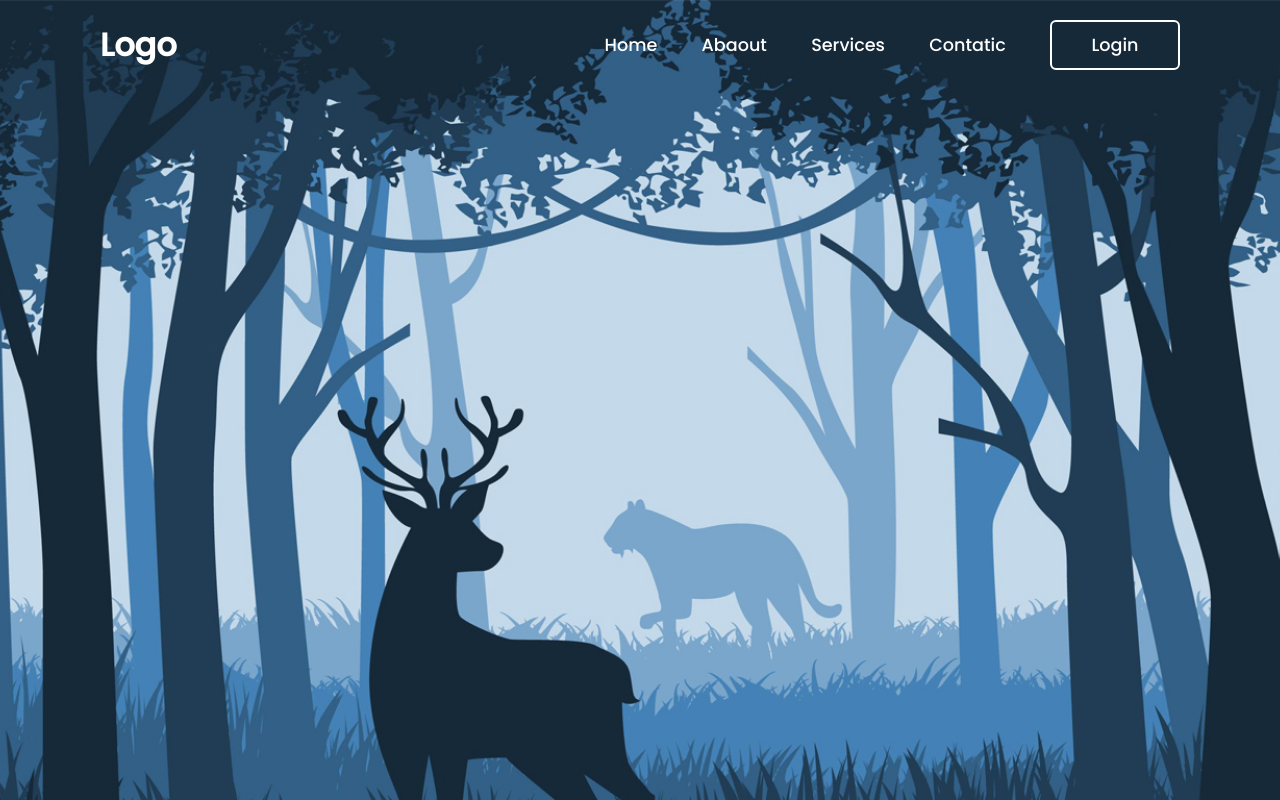
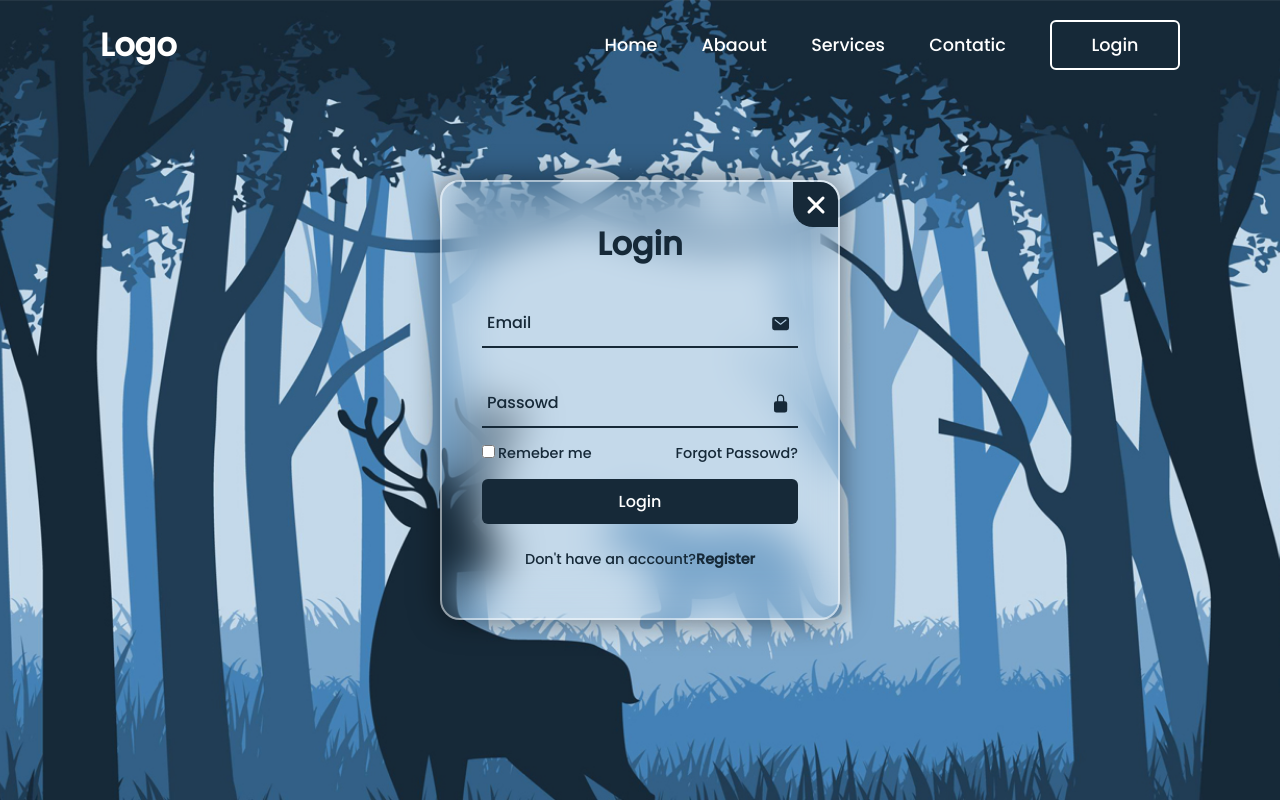
Before and after one commit to MiguelVMR/Tela_de_login, a plain HTML site: page img/index.html in a window 1280 px wide. Drawn offline with nearby package versions, Linux system fonts and the light colour scheme.

Commit message:
Feito a area de login

```diff
--- a/img/css/style.css
+++ b/img/css/style.css
@@ -85,3 +85,140 @@ header{
     color: #162938;
 
 }
+
+.wrapper{
+    position: relative;
+    width: 400px;
+    height: 440px;
+    background: transparent;
+    border: 2px solid rgba(255,255,255,0.5);
+    border-radius: 20px;
+    backdrop-filter: blur(20px);
+    box-shadow: 0 0 30px rgba(0,0,0,0.5);
+    display: flex;
+    justify-content: center;
+    align-items: center;
+    overflow: hidden;
+
+}
+
+.wrapper .form-box{
+    width: 100%;
+    padding: 40px;
+}
+.wrapper .icon-close{
+    position: absolute;
+    top: 0;
+    right: 0;
+    width: 45px;
+    height: 45px;
+    background: #162938;
+   font-size: 2em;
+   color: #fff;
+   display: flex;
+   justify-content: center;
+   align-items: center;
+   border-bottom-left-radius: 20px;
+   cursor: pointer;
+   z-index: 1;
+}
+.form-box h2{
+    font-size: 2em;
+    color: #162938;
+    text-align: center;
+}
+
+.input-box{
+    position: relative;
+    width: 100%;
+    height: 50px;
+    border-bottom: 2px solid #162938;
+    margin: 30px 0 ;
+}
+.input-box label{
+    position: absolute;
+    top: 50%;
+    left: 5px;
+    transform: translateY(-50%);
+    font-size: 1em;
+    color: #162938;
+    font-weight: 500;
+    pointer-events: none;
+    transition: .5s;
+}
+.input-box input:focus~label,
+.input-box input:valid~label{
+    top: -5px;
+
+}
+
+.input-box input{
+    width: 100%;
+    height: 100%;
+    background: transparent;
+    border: none;
+    outline: none;
+    font-size: 1em;
+    color: #162938;
+    font-weight: 600;
+    padding: 0 35px 0 5px;
+}
+.input-box .icon{
+    position: absolute;
+    right: 8px;
+    font-size: 1.2em;
+    color: #162938;
+    line-height: 57px;
+}
+
+.remeber{
+    font-size: .9em;
+    color: #162938;
+    font-weight: 500;
+    margin: -15px 0 15px;
+    display: flex;
+    justify-content: space-between;
+}
+
+.remeber label input{
+    accent-color: #162938;
+    margin-right: 3px;
+}
+.remeber a{
+    color: #162938;
+    text-decoration: none;
+}
+.remeber a:hover{
+    text-decoration: underline;
+}
+
+.btn{
+    width: 100%;
+    height: 45px;
+    background: #162938;
+    border: none;
+    outline: none;
+    border-radius: 6px;
+    cursor: pointer;
+    font-size: 1em;
+    color: white;
+    font-weight: 500;
+}
+
+.login-register{
+    font-size: .9em;
+    color: #162938;
+    text-align: center;
+    font-weight: 500;
+    margin: 25px 0 10px;
+}
+
+.login-register p a{
+    color: #162938;
+    text-decoration: none;
+    font-weight: 600;
+}
+.login-register p a:hover{
+    text-decoration: underline;
+
+}
--- a/img/index.html
+++ b/img/index.html
@@ -18,5 +18,36 @@
             <button class="btn-login">Login</button>
         </nav>
     </header>
+    <div class="wrapper">
+        <span class="icon-close"><ion-icon name="close"></ion-icon></span>
+        <div class="form-box login">
+            <h2>Login</h2>
+            <form action="#">
+                <div class="input-box">
+                    <span class="icon"><ion-icon name="mail"></ion-icon></ion-icon></span>
+                    <input type="email" required>
+                    <label >Email</label>
+                </div>
+                <div class="input-box">
+                    <span class="icon"><ion-icon name="lock-closed"></ion-icon></span>
+                    <input type="password" required>
+                    <label >Passowd</label>
+                </div>
+                <div class="remeber">
+                    <label><input type="checkbox">Remeber me</label>
+                    <a href="#">Forgot Passowd?</a>
+                </div>
+                <button type="submit" class="btn">Login</button>
+                <div class="login-register">
+                    <p>Don't have an account?<a href="#" class="register-link">Register</a></p>
+                </div>
+            </form>
+        </div>
+    </div>
+
+
+
+    <script type="module" src="https://unpkg.com/ionicons@7.1.0/dist/ionicons/ionicons.esm.js"></script>
+<script nomodule src="https://unpkg.com/ionicons@7.1.0/dist/ionicons/ionicons.js"></script>
 </body>
 </html>
```
